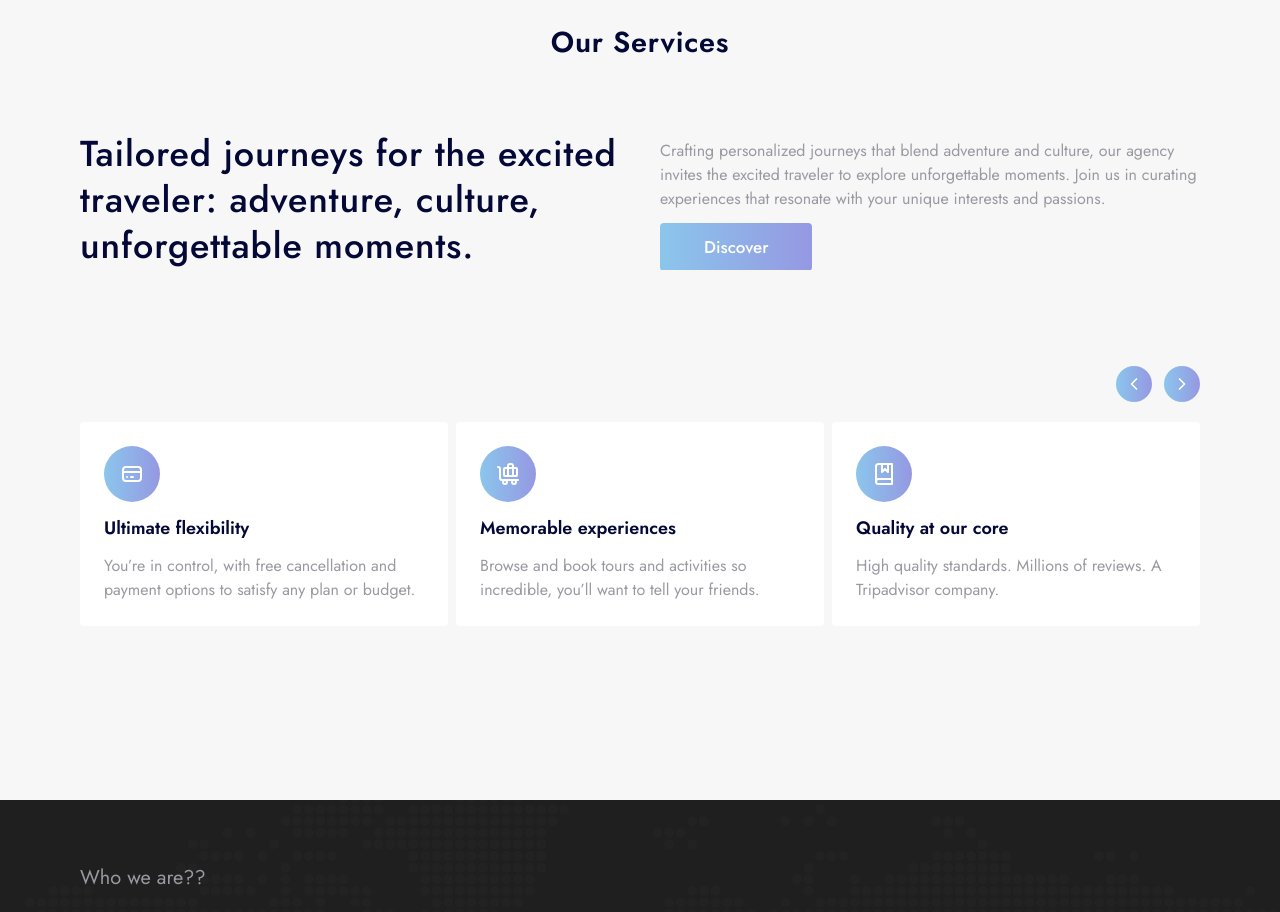
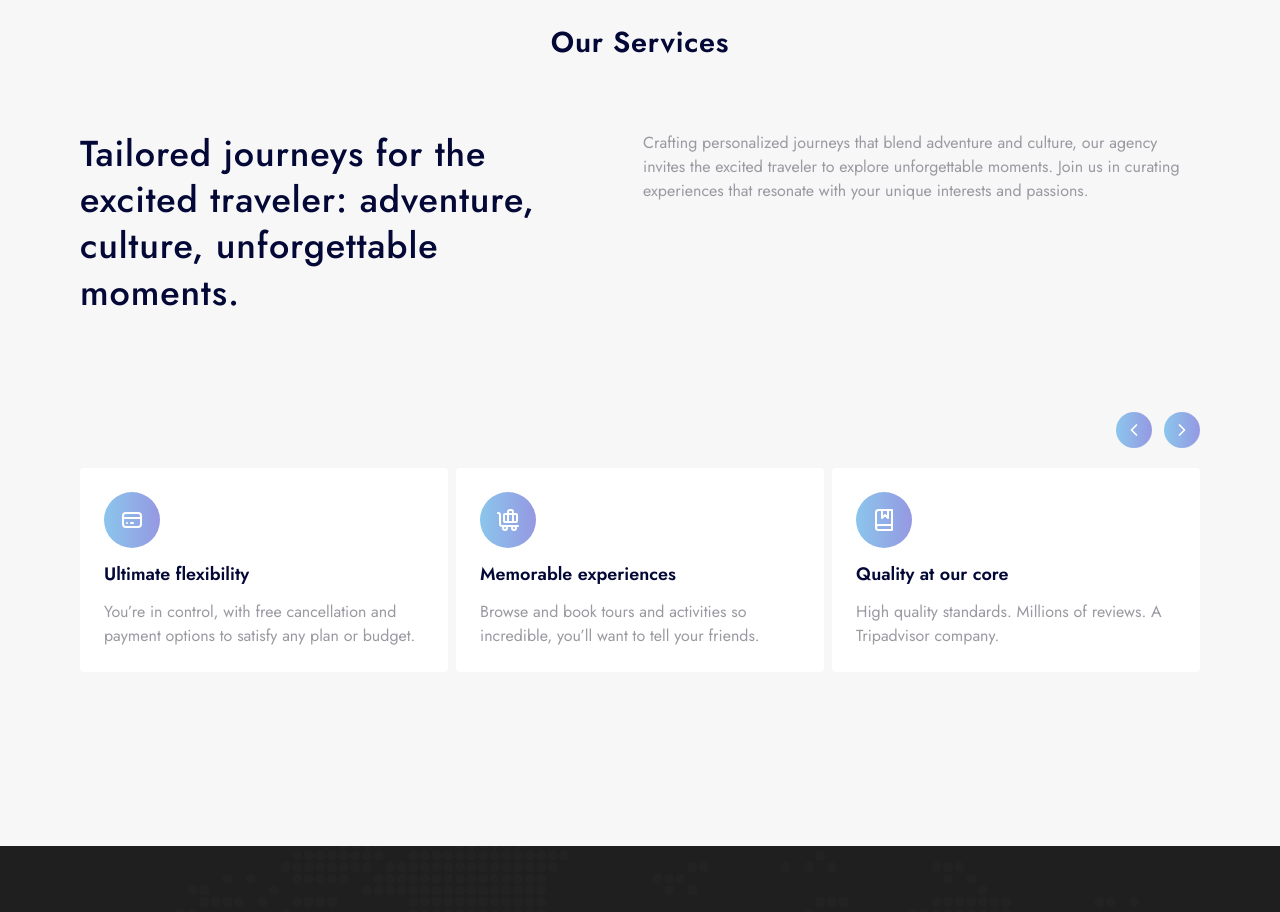
Before and after one commit to chourafiDev/travel_ui, a Next.js app: page /about in a window 1280 px wide. Shown: the part 920-1832 px from the top of the page. Built offline with nearby package versions, Linux system fonts and the light colour scheme.

Commit message:
Fix design

```diff
--- a/components/elements/Services.tsx
+++ b/components/elements/Services.tsx
@@ -11,27 +11,10 @@ import { LuBookMarked } from "react-icons/lu";
 import { HiOutlineTrophy } from "react-icons/hi2";
 
 import "swiper/css";
-import Link from "next/link";
 
 const Services = () => {
   const prevRef = useRef<HTMLDivElement>(null);
   const nextRef = useRef<HTMLDivElement>(null);
-
-  const handleScroll = (e: React.MouseEvent<HTMLAnchorElement, MouseEvent>) => {
-    e.preventDefault();
-    const href = e.currentTarget.href;
-    const taretId = href.replace(/.*\#/, "");
-    const elem = document.getElementById(taretId);
-    elem?.scrollIntoView({
-      behavior: "smooth",
-    });
-    // Update the class name of the clicked link
-    const links = document.querySelectorAll(".nav-link");
-    links.forEach((link) => {
-      link.classList.remove("active");
-    });
-    e.currentTarget.classList.add("active");
-  };
 
   return (
     <section className="dark:bg-[#171717] bg-[#F7F7F7] lg:px-20 md:px-12 px-3 pb-16">
@@ -42,27 +25,18 @@ const Services = () => {
       </Reveal>
 
       <Reveal>
-        <div className="flex lg:flex-row flex-col gap-10 mt-16">
-          <div className="my-auto flex-1">
-            <h4 className="text-dark dark:text-white md:text-4xl text-2xl font-medium tracking-wide md:leading-[2.9rem] leading-[2.2rem]">
-              Tailored journeys for the excited traveler: adventure, culture,
-              unforgettable moments.
-            </h4>
-          </div>
-          <div className="flex-1 space-y-2 my-auto">
-            <p className="text-gray mb-6">
+        <div className="flex lg:flex-row flex-col gap-10 mt-16 h-full">
+          <h4 className="text-dark dark:text-white md:text-4xl text-2xl font-medium tracking-wide md:leading-[2.9rem] leading-[2.2rem]">
+            Tailored journeys for the excited traveler: adventure, culture,
+            unforgettable moments.
+          </h4>
+          <div className="h-auto">
+            <p className="text-gray mb-10">
               Crafting personalized journeys that blend adventure and culture,
               our agency invites the excited traveler to explore unforgettable
               moments. Join us in curating experiences that resonate with your
               unique interests and passions.
             </p>
-            <Link
-              href="/about#services"
-              onClick={handleScroll}
-              className="btn bg-gradient bg-gradient-hover"
-            >
-              Discover
-            </Link>
           </div>
         </div>
       </Reveal>
```
